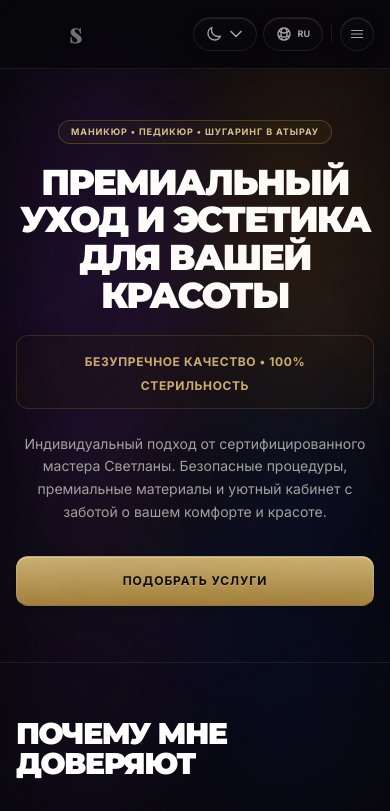
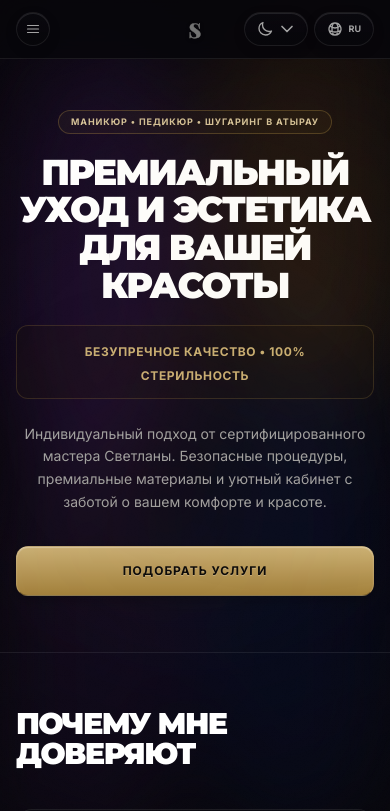
Before and after one commit to COMBINATORR/Nail-Master, a React (Vite) app: page / in a window 390 px wide. Shown: the top 811 px of the page. Built offline with nearby package versions, Linux system fonts and the light colour scheme; a web font is replaced by a local one.

Commit message:
style(header): center logo and move sandwich menu button to left on mobile

```diff
--- a/src/App.jsx
+++ b/src/App.jsx
@@ -1405,11 +1405,19 @@ export default function App() {
 
       {/* ═══════════ HEADER — full width on desktop ═══════════ */}
       <header className={`sticky top-0 z-40 backdrop-blur-md ${bgHeader} border-b ${border} transition-colors duration-300`}>
-        <div className="max-w-7xl mx-auto px-4 sm:px-6 lg:px-12 py-3 flex justify-between items-center">
-          {/* Logo with hover SVG neon animation */}
+        <div className="max-w-7xl mx-auto px-4 sm:px-6 lg:px-12 py-3 flex justify-between items-center relative">
+          {/* Mobile Sandwich menu (Left side on mobile, hidden on desktop) */}
+          <button onClick={() => setIsMobileMenuOpen(true)}
+            className="lg:hidden p-2 rounded-full btn-tactile-circle text-[var(--text-secondary)] hover:text-bronze-500 transition-all z-10"
+            aria-label="Toggle mobile menu"
+          >
+            <MenuIcon className="w-4 h-4" />
+          </button>
+
+          {/* Logo with hover SVG neon animation (Centered on mobile, left-aligned on desktop) */}
           <div
             ref={logoRef}
-            className="logo-container group"
+            className="logo-container group !absolute left-1/2 top-1/2 -translate-x-1/2 -translate-y-1/2 lg:!static lg:translate-x-0 lg:translate-y-0"
             onClick={handleLogoClick}
           >
             <svg width="24" height="24" viewBox="0 0 32 32" fill="none" className="logo-svg">
@@ -1447,7 +1455,7 @@ export default function App() {
               );
             })}
           </nav>
-          <div className="flex items-center gap-1.5">
+          <div className="flex items-center gap-1.5 z-10">
             <a href="https://instagram.com" target="_blank" rel="noopener noreferrer"
                className={`hidden sm:inline-flex p-2 rounded-full ${bgSubtle} text-[var(--text-secondary)] instagram-glow-hover`}>
               <InstagramIcon className="w-4 h-4" />
@@ -1572,13 +1580,6 @@ export default function App() {
                 </div>
               )}
             </div>
-            <div className="h-5 w-px bg-[var(--border-color)] mx-0.5 lg:hidden" />
-            <button onClick={() => setIsMobileMenuOpen(true)}
-              className="lg:hidden p-2 rounded-full btn-tactile-circle text-[var(--text-secondary)] hover:text-bronze-500 transition-all"
-              aria-label="Toggle mobile menu"
-            >
-              <MenuIcon className="w-4 h-4" />
-            </button>
           </div>
         </div>
       </header>
```
